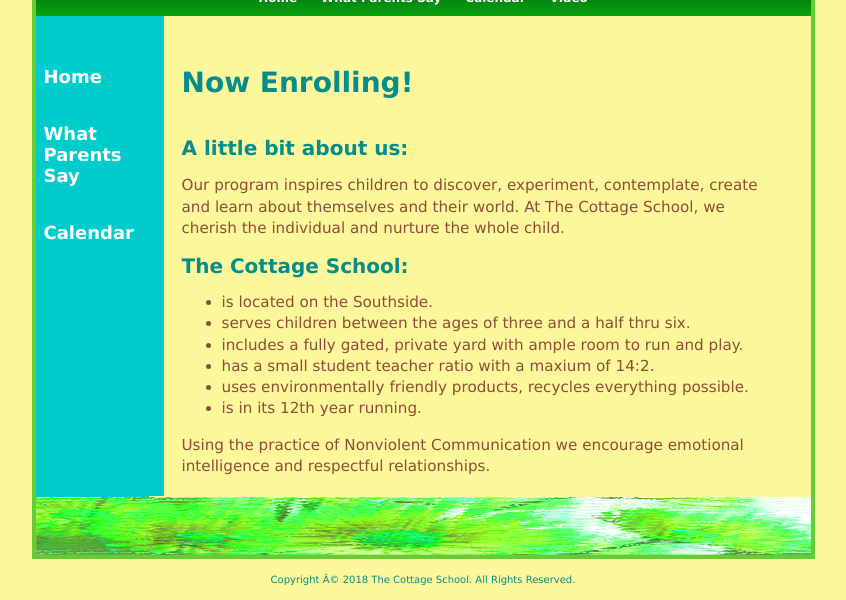
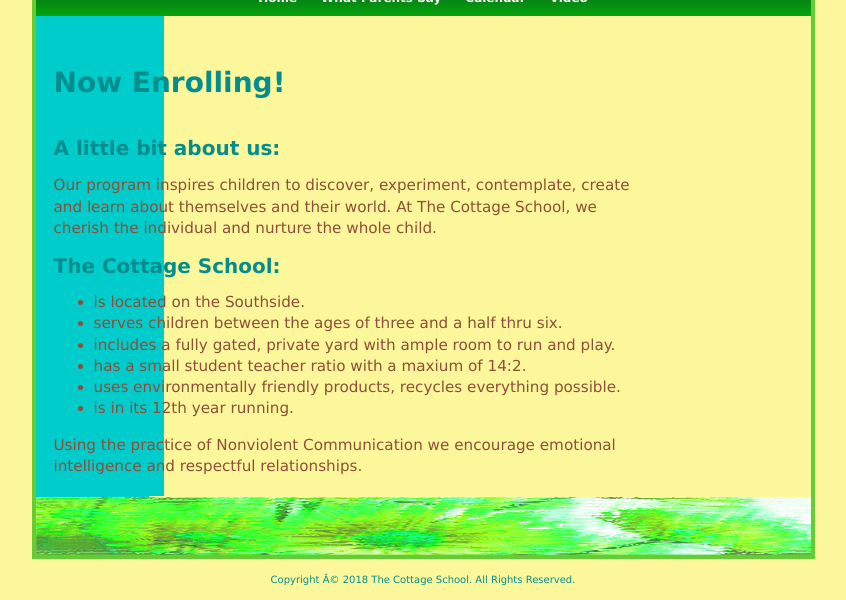
Before and after one commit to toddedison/The-Cottage-School-Bellingham.github.io, a Jekyll site: the page video2.html, which Jekyll copies as it is, in a window 1280 px wide. Shown: the part 304-904 px from the top of the page, without its empty margins (217-1063 px from the left). Built offline with Jekyll 4.4.1, drawn with Linux system fonts in a browser that asks for light colours.

Commit message:
Remove regular nav

```diff
--- a/video2.html
+++ b/video2.html
@@ -37,13 +37,13 @@
         </ul>
       </div>
 
-      <div id="navlinks">
+      <!-- <div id="navlinks">
         <ul>
           <li><a href="https://toddedison.github.io/index.html">Home</a></li><br><br>
           <li><a href="https://toddedison.github.io/testimonials.html">What Parents Say</a></li><br><br>
           <li><a href="#">Calendar</a></li>
         </ul>
-      </div>
+      </div> -->
 
       <div id="mainbox">
         <h4>Now Enrolling!</h4>
```
